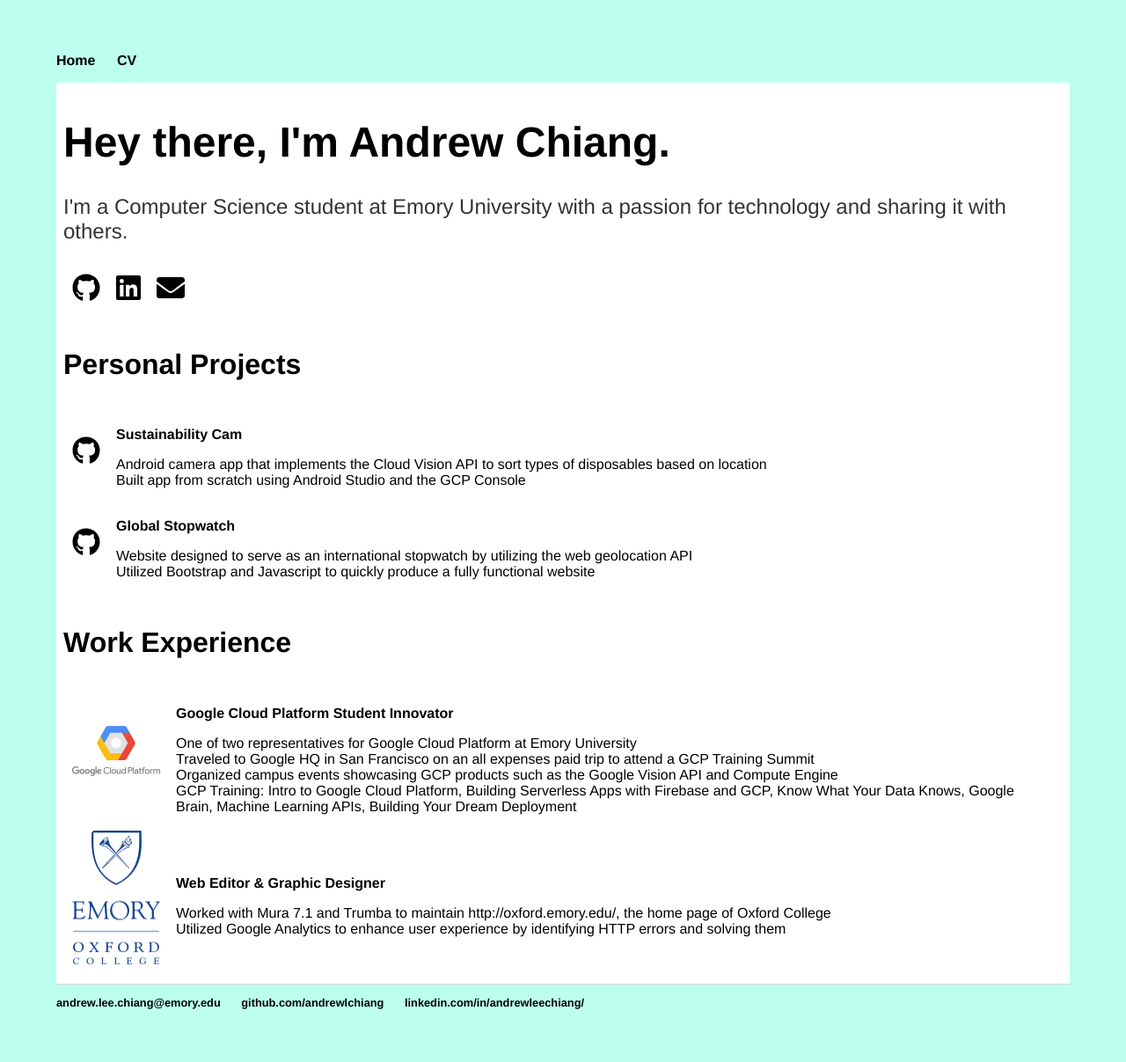
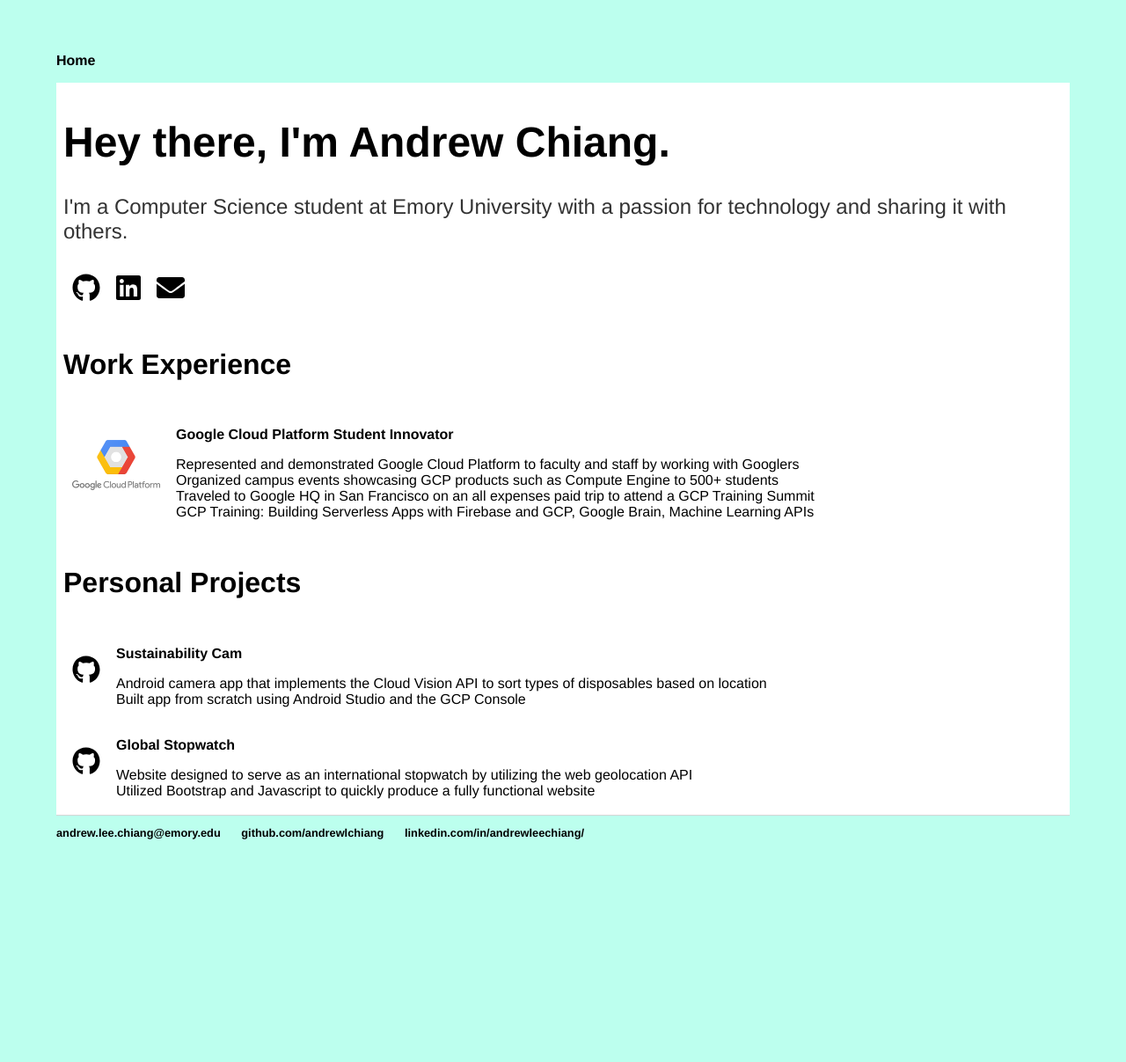
Before and after one commit to andrewlchiang/andrewlchiang.github.io, a Jekyll site: the page built from index.html, in a window 1280 px wide. Shown: the whole page at 88% size. Built offline with Jekyll 4.4.1, drawn with Linux system fonts in a browser that asks for light colours; nearby versions of some CDN libraries; after the commit the page ends 1014 px from its top, so only the background shows below that.

Commit message:
modernize old website

```diff
--- a/_layouts/default.html
+++ b/_layouts/default.html
@@ -9,7 +9,6 @@
 			<nav>
 	    		<ul>
 	        		<li><a href="/andrewlchiang.github.io/">Home</a></li>
-	        		<li><a href="/cv">CV</a></li>
 	    		</ul>
 			</nav>
 			<div class="container">
--- a/index.html
+++ b/index.html
@@ -8,32 +8,10 @@
 
 	<table style="width:2em">
 		<tr>
-    <td><a href="https://github.com/andrewlchiang"target="_blank"><i class="fab fa-github fa-2x"></i></a></td>
-    <td><a href="https://www.linkedin.com/in/andrewleechiang/"target="_blank"><i class="fab fa-linkedin fa-2x"></i></a></td>
+			<td><a href="https://github.com/andrewlchiang" target="_blank"><i class="fab fa-github fa-2x"></i></a></td>
+			<td><a href="https://www.linkedin.com/in/andrewleechiang/" target="_blank"><i
+						class="fab fa-linkedin fa-2x"></i></a></td>
 			<td><a href="mailto:andrew.lee.chiang@emory.edu"><i class="fas fa-envelope fa-2x"></i></a></td>
-  </tr>
-	</table>
-
-	</div>
-
-	<div class="box">
-	<h2>Personal Projects</h2>
-	<!-- <table style="width:90%"> -->
-	<table>
-	<tr>
-    <td><a href="https://github.com/andrewlchiang/BasicCam"target="_blank"><i class="fab fa-github fa-2x"></i></a></td>
-    <td><h3>Sustainability Cam </h3>
-			<a>Android camera app that implements the Cloud Vision API to sort types of disposables based on location <br>
-			Built app from scratch using Android Studio and the GCP Console </a>
-		</td>
-  </tr>
-	<tr>
-    <td><a href="https://github.com/andrewlchiang/Global-Stopwatch"target="_blank"><i class="fab fa-github fa-2x"></i></a></td>
-    <td><h3>Global Stopwatch </h3>
-			<a>Website designed to serve as an international stopwatch by utilizing the web geolocation API <br>
-				Utilized Bootstrap and Javascript to quickly produce a fully functional website
- 			</a>
-		</td>
 		</tr>
 	</table>
 </div>
@@ -43,22 +21,46 @@
 		<!-- <table style="width:90%"> -->
 		<table>
 			<tr>
-		<!-- INSERT GCP LOGO -->
 				<td><img src="{{ site.baseurl }}/resources/GCP.png" class="widthSet"></td>
-    <td><h3>Google Cloud Platform Student Innovator </h3>
-			<a>One of two representatives for Google Cloud Platform at Emory University <br>
-				Traveled to Google HQ in San Francisco on an all expenses paid trip to attend a GCP Training Summit <br>
-				Organized campus events showcasing GCP products such as the Google Vision API and Compute Engine <br>
-				GCP Training: Intro to Google Cloud Platform, Building Serverless Apps with Firebase and GCP, Know What Your Data Knows, Google Brain, Machine Learning APIs, Building Your Dream Deployment </a>
-		</td>
-  </tr>
-	<tr>
-    <td><img src="{{ site.baseurl }}/resources/boxford.png" class="widthSet"></td>
-    <td><h3>Web Editor & Graphic Designer</h3>
-			<a>Worked with Mura 7.1 and Trumba to maintain <a href="http://oxford.emory.edu/"target="_blank">http://oxford.emory.edu/, the home page of Oxford College <br>
-				Utilized Google Analytics to enhance user experience by identifying HTTP errors and solving them <br>
+				<td>
+					<h3>Google Cloud Platform Student Innovator </h3>
+					<a>
+						Represented and demonstrated Google Cloud Platform to faculty and staff by working with Googlers
+						<br>
+						Organized campus events showcasing GCP products such as Compute Engine to 500+ students
+						<br>
+						Traveled to Google HQ in San Francisco on an all expenses paid trip to attend a GCP Training Summit
+						<br>
+						GCP Training: Building Serverless Apps with Firebase and GCP, Google Brain, Machine Learning APIs
 					</a>
 				</td>
 			</tr>
 		</table>
 	</div>
+
+<div class="box">
+	<h2>Personal Projects</h2>
+	<!-- <table style="width:90%"> -->
+	<table>
+		<tr>
+			<td><a href="https://github.com/andrewlchiang/BasicCam" target="_blank"><i
+						class="fab fa-github fa-2x"></i></a></td>
+			<td>
+				<h3>Sustainability Cam </h3>
+				<a>Android camera app that implements the Cloud Vision API to sort types of disposables based on
+					location <br>
+					Built app from scratch using Android Studio and the GCP Console </a>
+			</td>
+		</tr>
+		<tr>
+			<td><a href="https://github.com/andrewlchiang/Global-Stopwatch" target="_blank"><i
+						class="fab fa-github fa-2x"></i></a></td>
+			<td>
+				<h3>Global Stopwatch </h3>
+				<a>Website designed to serve as an international stopwatch by utilizing the web geolocation API <br>
+					Utilized Bootstrap and Javascript to quickly produce a fully functional website
+				</a>
+			</td>
+		</tr>
+	</table>
+</div>
```
Lines whose indentation alone changed are shown as unchanged.
